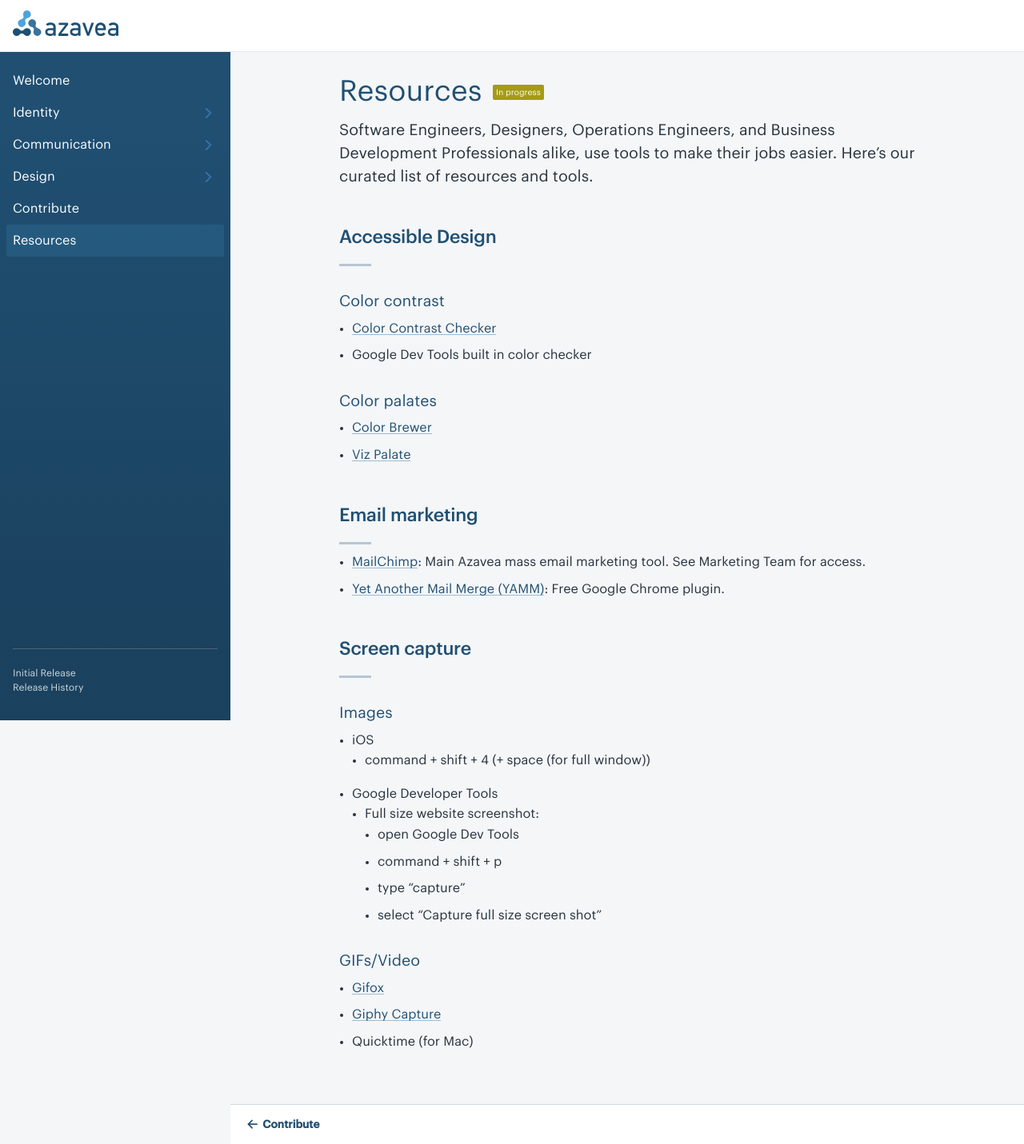
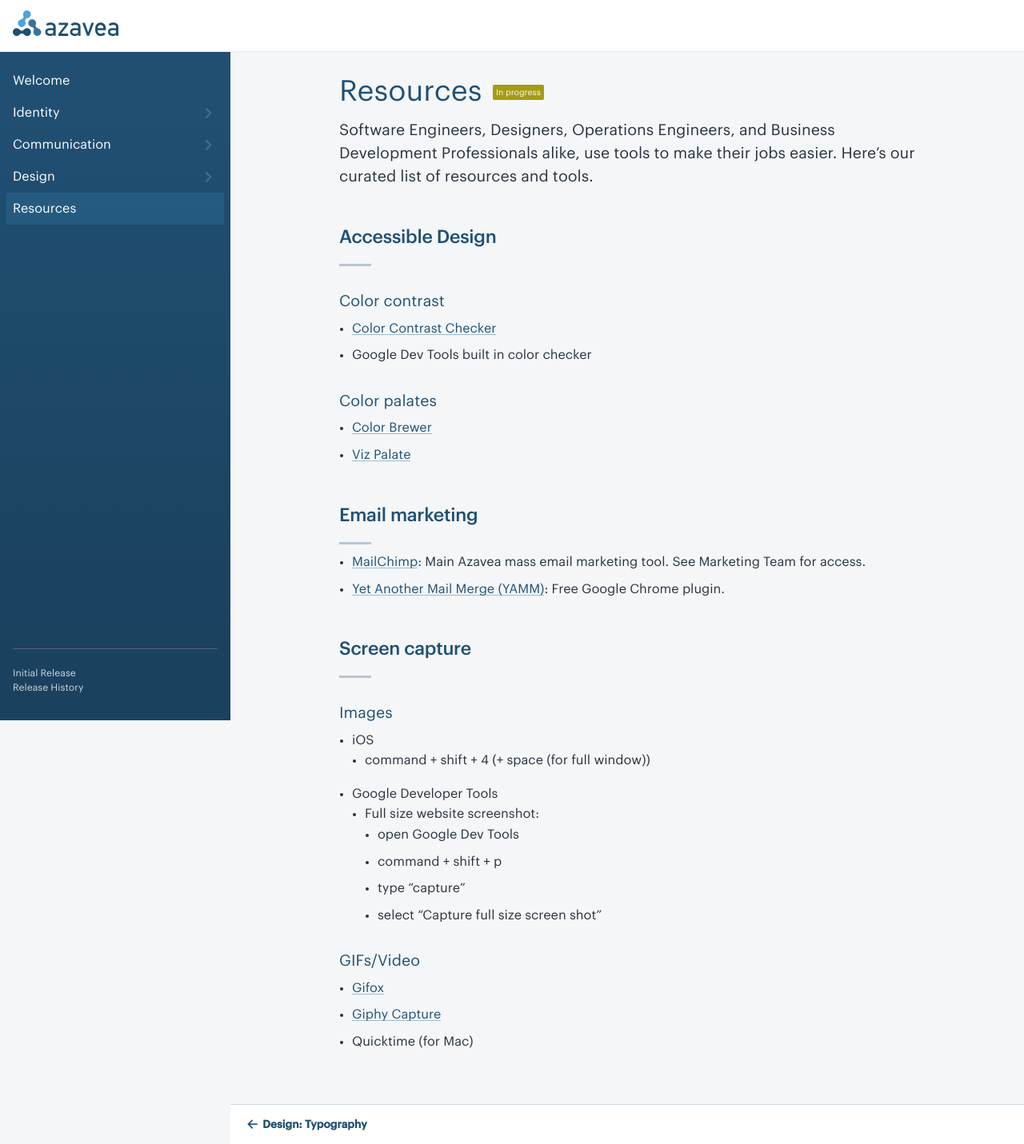
Before and after one commit to azavea/azavea-branding-guide, a Jekyll site: the page built from resources.md, in a window 1280 px wide. Shown: the whole page at 80% size. Built offline with Jekyll 4.4.1, drawn with Linux system fonts in a browser that asks for light colours; some web fonts are replaced.

Commit message:
Removed Contribute page from primary nav

```diff
--- a/_data/nav.yml
+++ b/_data/nav.yml
@@ -67,7 +67,5 @@
     href: "/design/typography.html"
     group: "Design"
 ########################
-- title: "Contribute"
-  href: "/contribute.html"
 - title: "Resources"
   href: "/resources.html"
```
